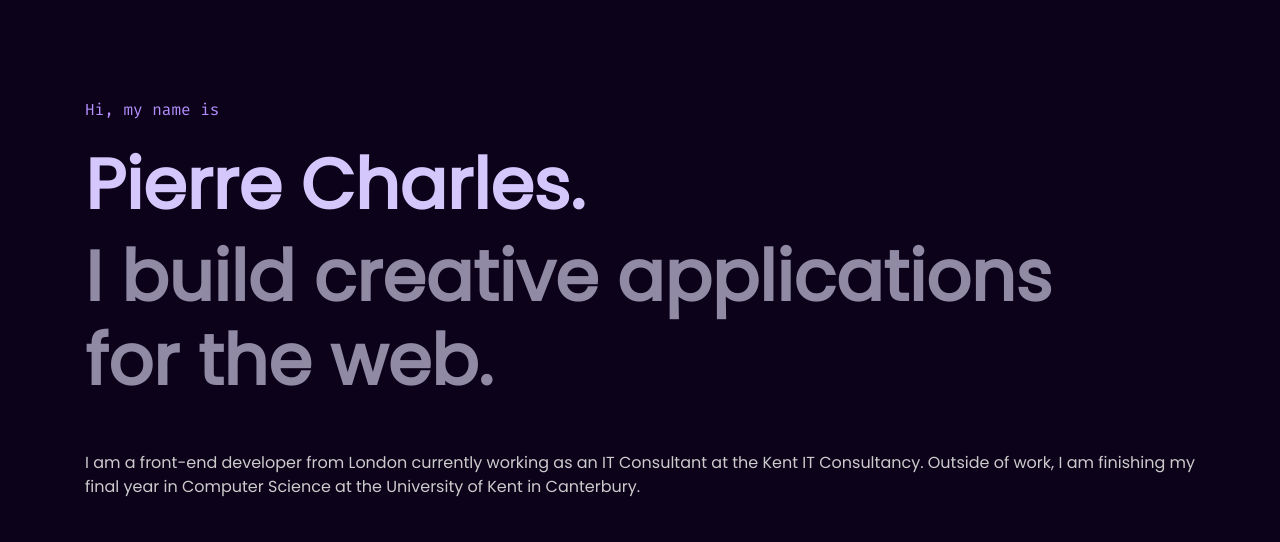
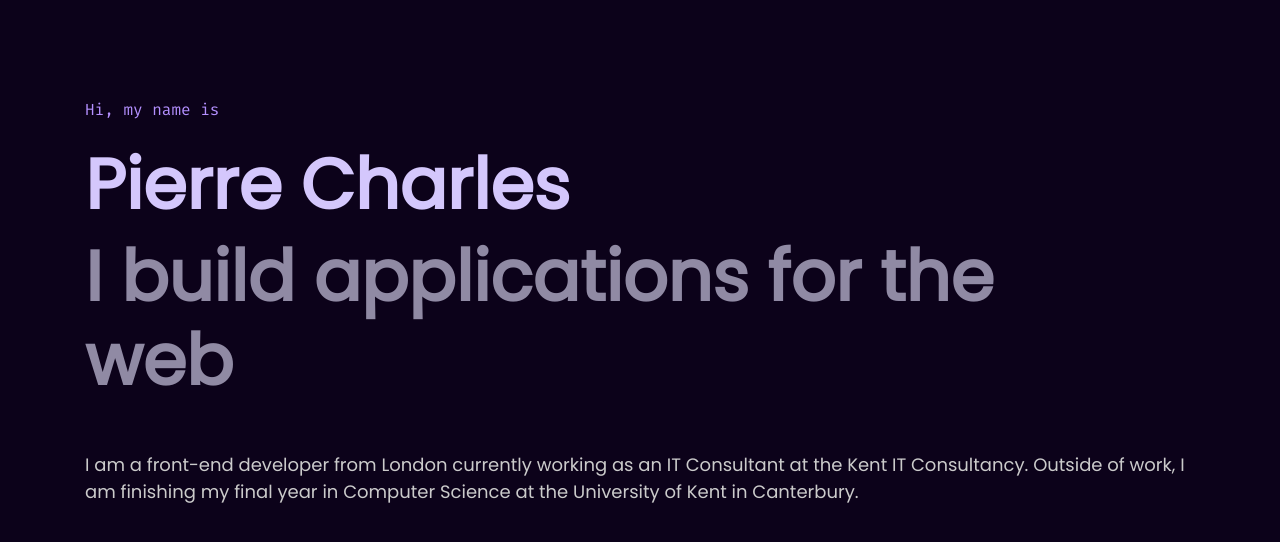
Before and after one commit to cat-pierrecharles/portfolio, a React (Vite) app: page / in a window 1280 px wide. Shown: the top 542 px of the page. Built offline with nearby package versions, Linux system fonts and the light colour scheme.

Commit message:
Adding typerJS to home page

```diff
--- a/src/index.html
+++ b/src/index.html
@@ -12,5 +12,6 @@
 <body>
   <div id='root'></div>
   <script src='./index.js'></script>
+  <script async src="https://unpkg.com/typer-dot-js@0.1.0/typer.js"></script>
 </body>
 </html>
--- a/src/index.js
+++ b/src/index.js
@@ -7,12 +7,12 @@ if (typeof console === 'object') {
   console.log(`
   %cHello there! Thank you for visiting!
   If you\'re interested in the code that was used
-  then why not checkout my GitHub repository: https://github.com/Pierre-Charles/pierre-dev
+  then why not checkout my GitHub repository: https://github.com/Pierre-Charles/portfolio
              _
      _      (o>
     (o>    //|     In the meantime, enjoy these penguins!
     (/)_   V_/_
-  `,"color: #FFE01B; font-size: 12px; font-family: ''Open Sans', Helvetica, sans-serif;'")
+  `,"color: #b8a0ff; font-size: 12px; font-family: ''Open Sans', Helvetica, sans-serif;'")
   }
 
   ReactDOM.render(<App />, document.getElementById('root'))
--- a/src/javascript/components/Home.js
+++ b/src/javascript/components/Home.js
@@ -5,8 +5,8 @@ const Home = () => {
   return (
     <div className='container'>
       <h1 className='intro mb-4'>Hi, my name is</h1>
-      <h2 className='title'>Pierre Charles.</h2>
-      <h3 className='short-bio mr-5'>I build creative applications for the web.</h3>
+      <h2 className='title'>Pierre Charles</h2>
+      <h3 className='short-bio mr-5'>I build <span className='typer' id='main' data-words=' creative, innovative, stylish' data-delay='150' data-delay='150'></span> applications for the web</h3>
       <div>
         <p className='description mt-5'>
           I am a front-end developer from London currently working as an IT Consultant at the Kent IT Consultancy. Outside of work, I am finishing my final year in Computer Science at the University of Kent in Canterbury.
--- a/src/stylesheets/Home.scss
+++ b/src/stylesheets/Home.scss
@@ -29,3 +29,9 @@ body {
   font-weight: 900;
   color: $color-quaternary;
 }
+
+span {
+  font-size: 70px;
+  font-weight: 900;
+  color: #FFFFFF !important;
+}
--- a/src/stylesheets/Index.scss
+++ b/src/stylesheets/Index.scss
@@ -4,10 +4,14 @@ body {
   background-color: #0c021a;
   color: #cbcbcb;
   font-family: 'Poppins', sans-serif;
-  font-size: 16px;
+  font-size: 18px;
 }
 
-// {
+::selection {
+  background-color: rgba(255, 255, 255, 0.8);
+  color: #211859;
+}
+
 //   color: #D98289;
 //   color: #D96277;
 //   color: #A62662;
@@ -20,34 +24,3 @@ body {
 //   color: #272F40;
 //   color: #3F4859;
 //   color: #0C0D0B;
-
-//   color: #032026;
-//   color: #80A6A2;
-//   color: #CCD9D7;
-//   color: #5A8C83;
-//   color: #36594F;
-
-//   color: #D9B23D;
-//   color: #402A01;
-//   color: #8C5E08;
-//   color: #BF8C2C;
-//   color: #260B01;
-
-//   color: #F2D194;
-//   color: #F2CB9B;
-//   color: #592B02;
-//   color: #26180C;
-//   color: #8C6542;
-
-//   color: #586E73;
-//   color: #455559;
-//   color: #86A0A6;
-//   color: #C1D4D9;
-//   color: #E9F1F2;
-
-//   color: #353940;
-//   color: #BABCBF;
-//   color: #697C8C;
-//   color: #586673;
-//   color: #F2EEEB;
-// }
```
